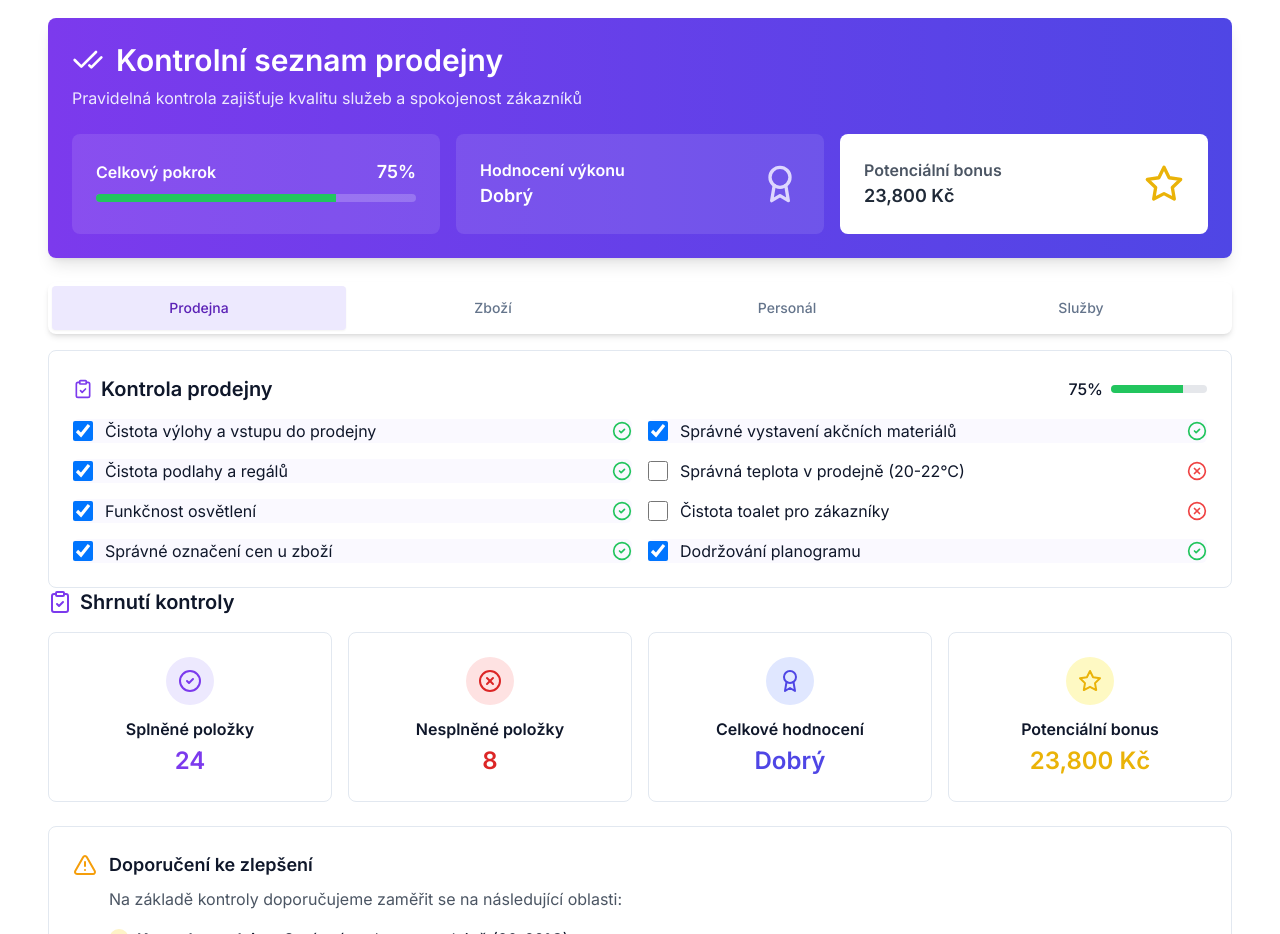
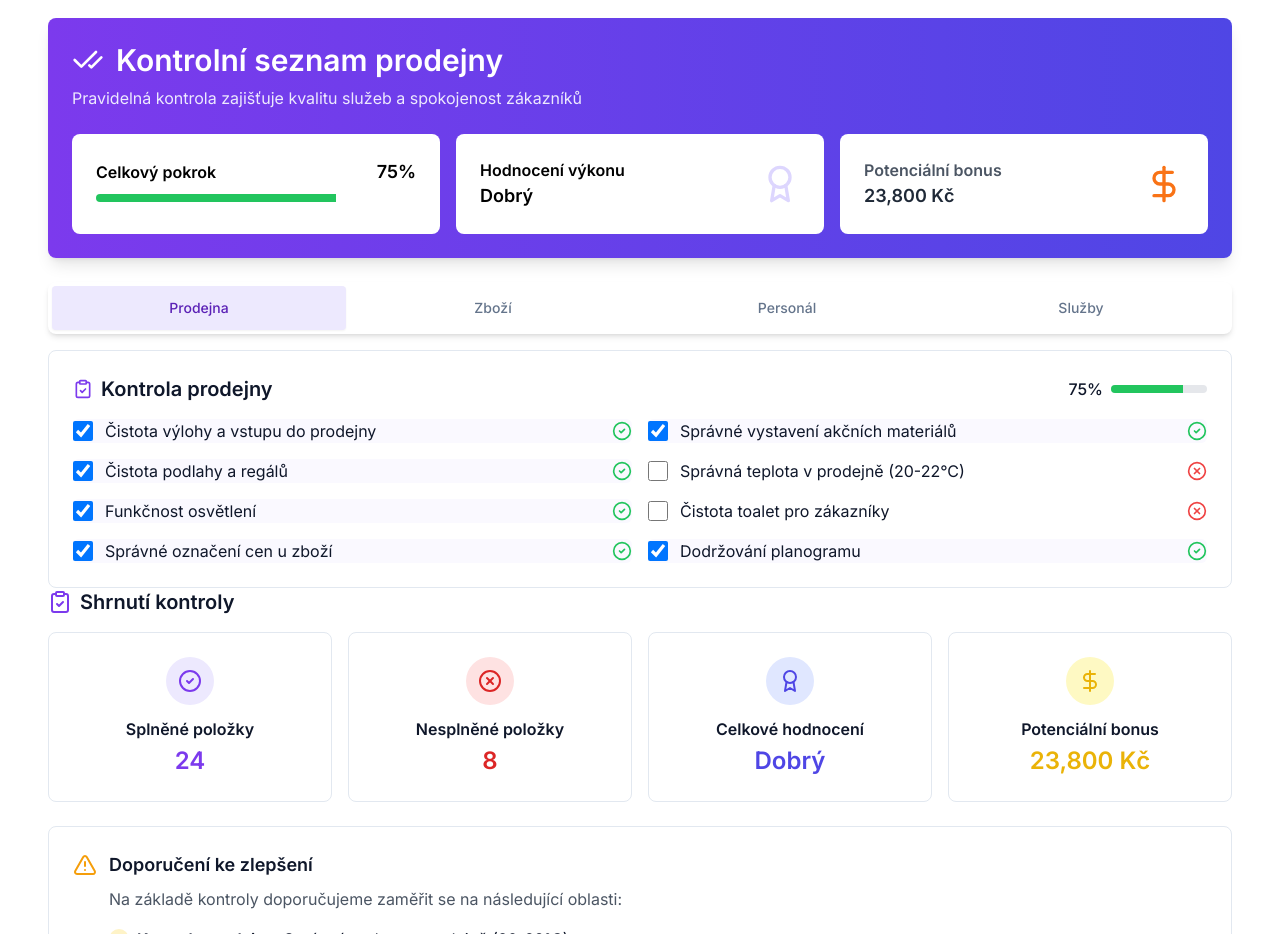
Before and after one commit to ishchuktaras/bussiness-plan, a Next.js app: page / in a window 1280 px wide. Shown: the part 6640-7574 px from the top of the page. Built offline with nearby package versions, Linux system fonts and the light colour scheme.

Commit message:
Checklist edit

```diff
--- a/components/inspection-checklist.tsx
+++ b/components/inspection-checklist.tsx
@@ -7,14 +7,11 @@ import {
   CheckCheck,
   CheckCircle2,
   ClipboardCheck,
-  Save,
-  Send,
-  Star,
+  DollarSign,
   XCircle,
 } from "lucide-react"
 
 import { cn } from "@/lib/utils"
-import { Button } from "@/components/ui/button"
 import { Card, CardContent } from "@/components/ui/card"
 import { Tabs, TabsContent, TabsList, TabsTrigger } from "@/components/ui/tabs"
 
@@ -251,7 +248,7 @@ const InspectionChecklist = () => {
         </p>
 
         <div className="grid grid-cols-1 md:grid-cols-3 gap-4">
-          <Card className="border-none bg-white/10 text-white">
+          <Card className="border-none bg-white text-black">
             <CardContent className="p-4">
               <div className="mb-2 flex items-center justify-between">
                 <h3 className="font-semibold">Celkový pokrok</h3>
@@ -277,7 +274,7 @@ const InspectionChecklist = () => {
             </CardContent>
           </Card>
 
-          <Card className="border-none bg-white/10 text-white">
+          <Card className="border-none bg-white text-black">
             <CardContent className="flex items-center justify-between p-4">
               <div>
                 <h3 className="font-semibold">Hodnocení výkonu</h3>
@@ -299,7 +296,7 @@ const InspectionChecklist = () => {
                   {calculateBonus(calculateTotalProgress())}
                 </p>
               </div>
-              <Star size={40} className="text-yellow-500" />
+              <DollarSign size={40} className="text-orange-500" />
             </CardContent>
           </Card>
         </div>
@@ -457,7 +454,7 @@ const InspectionChecklist = () => {
           <Card>
             <CardContent className="flex flex-col items-center justify-center text-center p-4">
               <div className="mb-3 rounded-full bg-yellow-100 p-3">
-                <Star size={24} className="text-yellow-500" />
+                <DollarSign size={24} className="text-yellow-500" />
               </div>
               <h3 className="mb-1 font-semibold">Potenciální bonus</h3>
               <p className="text-2xl font-bold text-yellow-500">
--- a/package.json
+++ b/package.json
@@ -25,7 +25,7 @@
     "@radix-ui/react-tooltip": "^1.1.8",
     "class-variance-authority": "^0.4.0",
     "clsx": "^1.2.1",
-    "lucide-react": "^0.105.0-alpha.4",
+    "lucide-react": "^0.105.0",
     "next": "^13.4.8",
     "next-themes": "^0.2.1",
     "react": "^18.2.0",
```
Also changed, not shown: 2 other files (tests, documents, lock files or other folders).
